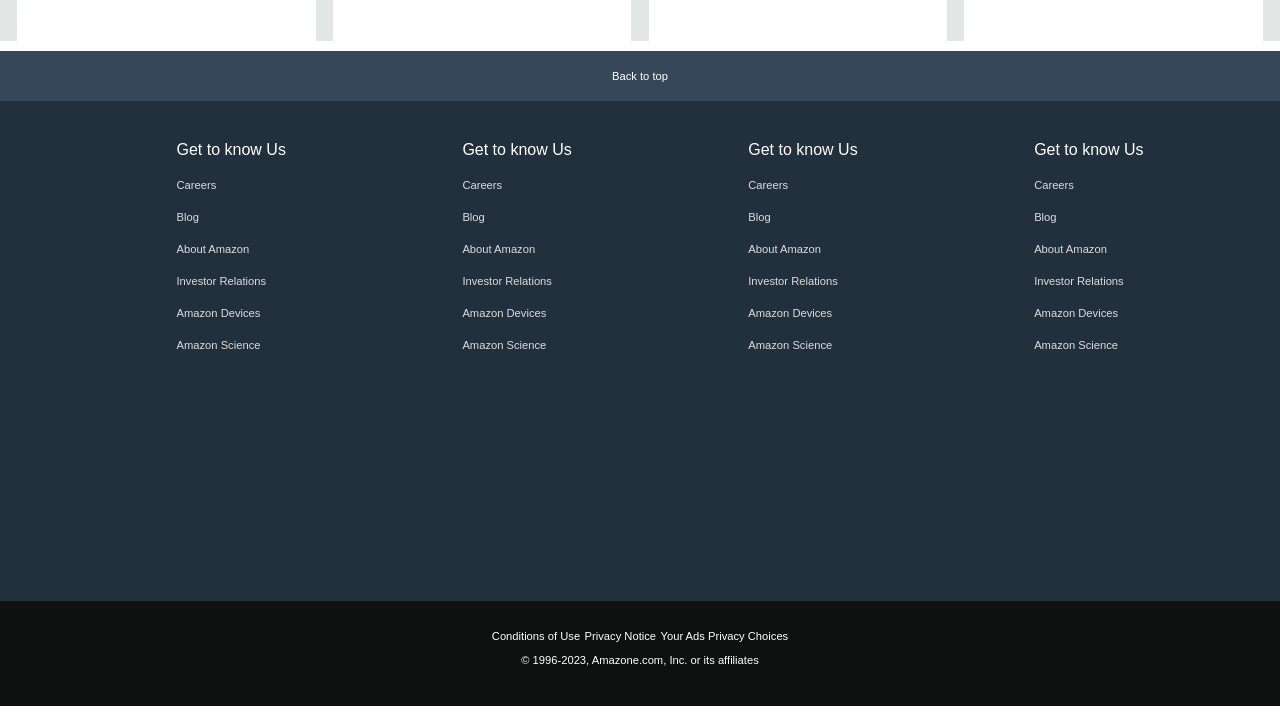
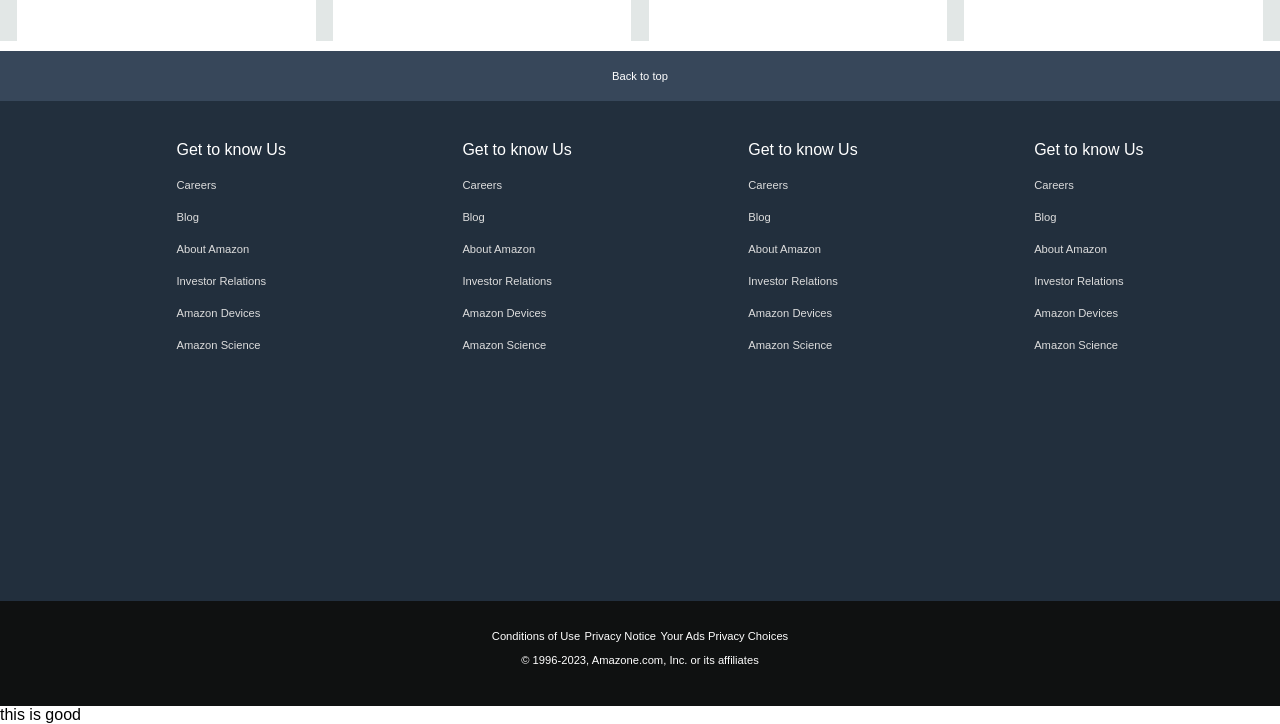
Before and after one commit to AVINASHMAITY/amazonclone, a plain HTML site: page index.html in a window 1280 px wide. Shown: the part 1367-2091 px from the top of the page. Drawn offline with Linux system fonts and the light colour scheme.

Commit message:
Update index.html

```diff
--- a/index.html
+++ b/index.html
@@ -189,7 +189,9 @@
                 &copy 1996-2023, Amazone.com, Inc. or its affiliates
             </div>
         </div>
-
+        <div>
+            this is good
+        </div>
     </footer>
 </body>
 </html>
```
